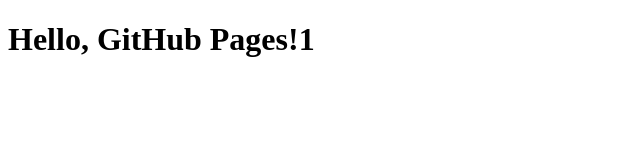
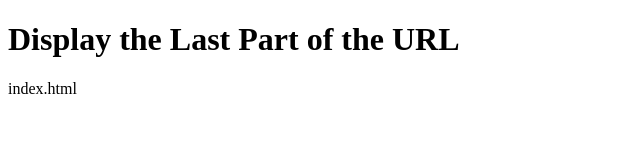
Before and after one commit to pdg0/s, a plain HTML site: page index.html in a window 1280 px wide. Shown: the whole page, without its empty margins (0-640 px from the left). Drawn offline with Linux system fonts and the light colour scheme.

Commit message:
Update index.html
fix

```diff
--- a/index.html
+++ b/index.html
@@ -4,6 +4,22 @@
     <title>PDG URL Shortener</title>
 </head>
 <body>
-    <h1>Hello, GitHub Pages!1</h1>
+    <body>
+    <h1>Display the Last Part of the URL</h1>
+
+    <p id="result">Loading...</p>
+
+    <script>
+        // JavaScript code to extract and display the last part of the URL
+        window.onload = function () {
+            var url = window.location.href;
+            var parts = url.split('/');
+            var lastPart = parts[parts.length - 1];
+
+            // Update the content of the 'result' paragraph with the last part
+            document.getElementById("result").textContent = lastPart;
+        };
+    </script>
+</body>
 </body>
 </html>
```
